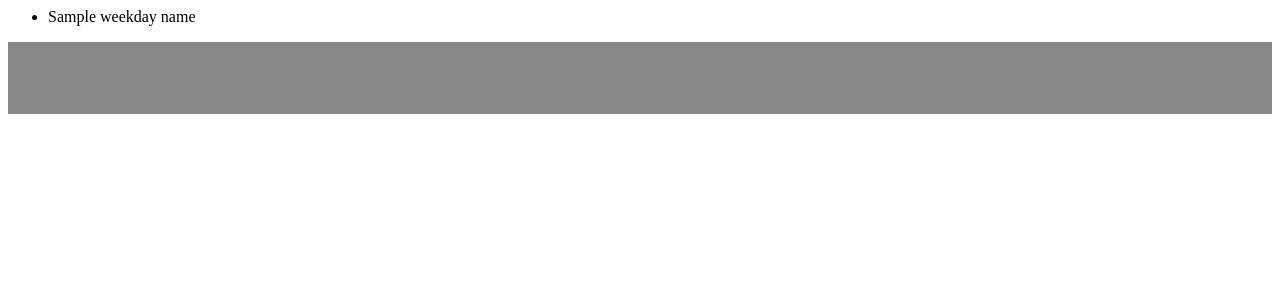
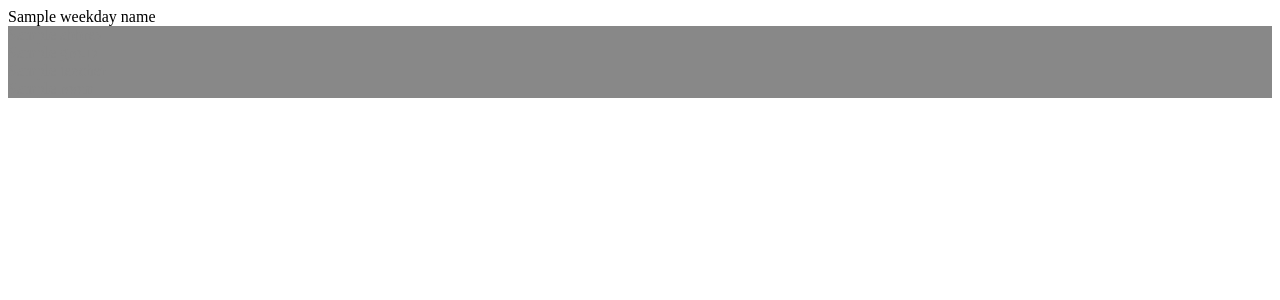
Before and after one commit to AlekSIS-org/AlekSIS-App-Chronos, a Django app: template biscuit/apps/chronos/templates/chronos/tt_day.html in a window 1280 px wide. Shown: the top 300 px of the page. Run offline with Django 3.2, Linux system fonts and the light colour scheme; the template is opened without the code that fills it: most values are stand-ins (such as "Sample title", 1, 10 or a date in 2020); some libraries are stand-ins or nearby versions.

Commit message:
Use cards for column headers to make them same width.

```diff
--- a/biscuit/apps/chronos/templates/chronos/tt_day.html
+++ b/biscuit/apps/chronos/templates/chronos/tt_day.html
@@ -1,10 +1,14 @@
 <div class="col-sm">
- <ul class="list-group">
-  <li class="list-group-item active">
-   {{ weekday_name }}
-  </li>
- </ul>
  <div class="container">
+  <div class="row">
+   <div class="col-sm">
+    <div class="card chronos-head">
+     <div class="card-body">
+      <span class="card-title">{{ weekday_name }}</span>
+     </div>
+    </div>
+   </div>
+  </div>
   {% for period_num, lesson_period in lesson_periods.items %}
    <div class="row">
     <div class="col-sm">
```
Also changed, not shown: biscuit/apps/chronos/templates/chronos/tt_week.html (+9 -5 lines).
